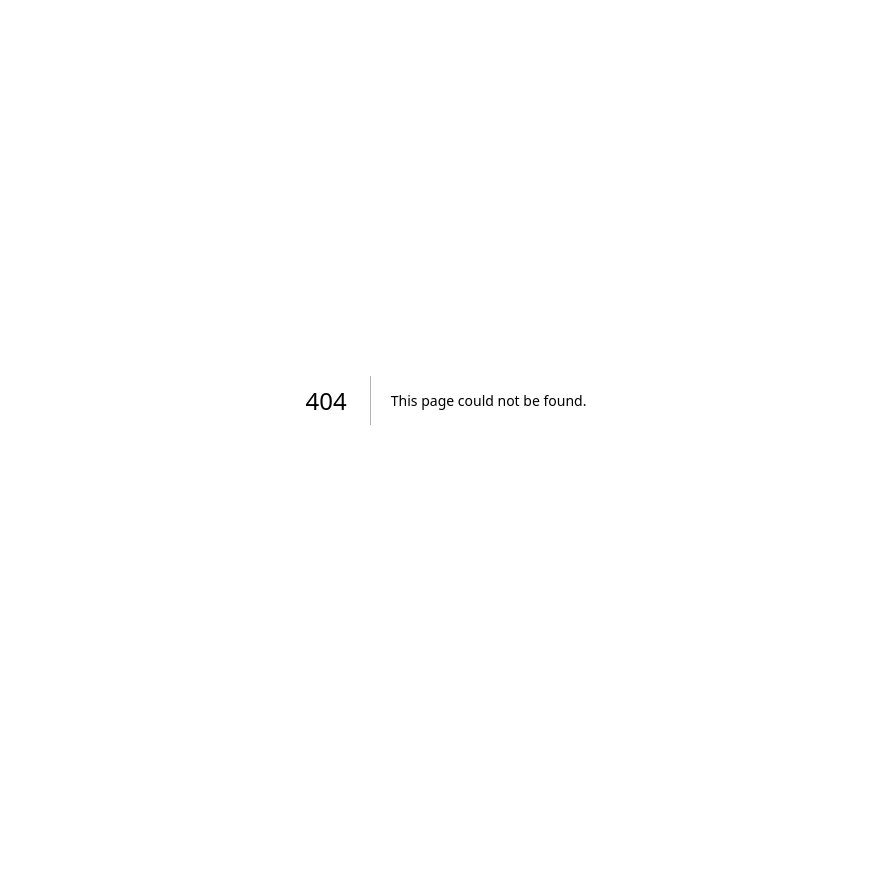
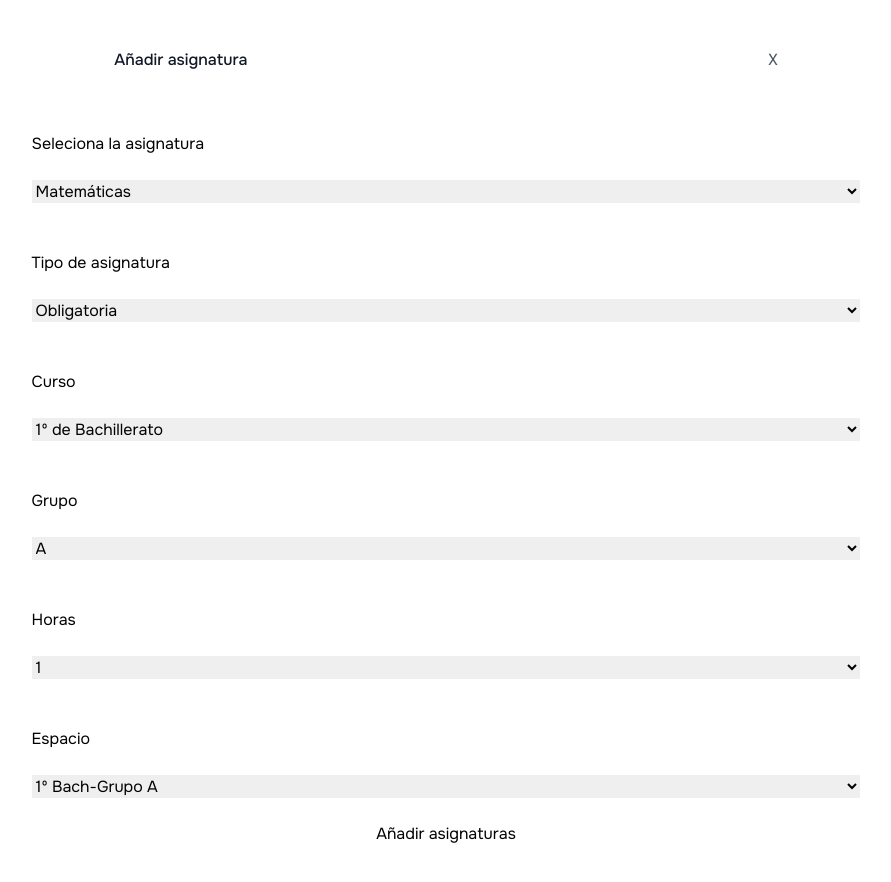
Before and after one commit to Naidev7/Teacher-dashboard, a Next.js app: page /pages/add in a window 1280 px wide. Before the commit this address had no page. Shown: the top 882 px of the page, without its empty margins (194-1085 px from the left). Before the commit the page ends 800 px from the top, so only its background shows below. Built offline with nearby package versions, Linux system fonts and the light colour scheme.

Commit message:
mongodb, libs connect, models

```diff
--- a/app/globals.css
+++ b/app/globals.css
@@ -13,3 +13,6 @@
     line-height: 24px;
     color:#1A1919 ;
 }
+/* .addSelects{
+    @apply text-normal text-sm leading-5 text-gray-900
+} */
--- /dev/null
+++ b/app/libs/mongoDb.ts
@@ -0,0 +1,11 @@
+import mongoose, { Mongoose } from "mongoose";
+
+export async function connectDB (){
+
+    try {
+       await mongoose.connect(process.env.DB__URL)
+        console.log('Connected with mongoDB')
+    } catch (error) {
+        console.log(error)
+    }
+}
--- /dev/null
+++ b/app/models/HoursM.ts
@@ -0,0 +1,9 @@
+import mongoose from "mongoose";
+
+const HoursSchema = new mongoose.Schema({
+   totals: Number,
+   teachingH: Number,
+   additionalH: Number,
+
+})
+export default mongoose.models.HoursSchema || mongoose.model('Hours', HoursSchema)
--- /dev/null
+++ b/app/models/SubjectsM.ts
@@ -0,0 +1,14 @@
+import mongoose from "mongoose";
+
+const SubjectSchema = new mongoose.Schema({
+    name: String,
+    type: String,
+    course: String,
+    group: String,
+    hours: Number,
+    spaces: String,
+    Actions: Array
+
+
+})
+export default mongoose.models.SubjectSchema || mongoose.model('Subject', SubjectSchema)
--- a/app/page.tsx
+++ b/app/page.tsx
@@ -3,7 +3,7 @@ import Main from "@/components/Main/Main";
 
 export default function Home() {
   return (
-    <main className="flex w-full h-full ">
+    <main className="flex h-full">
       <Menu />
       <Main />
     </main>
--- /dev/null
+++ b/app/pages/add/page.tsx
@@ -0,0 +1,84 @@
+import React from "react";
+
+function page() {
+  return (
+    <section className="flex flex-col justify-center p-12">
+      <div className="flex justify-around">
+      <h1 className="font-medium text-base leading-6 text-gray-900">Añadir asignatura</h1>
+      <span className="text-gray-600">
+        X
+      </span>
+      </div>
+      <form className="flex m-auto flex-col gap-y-6 mt-9 w-[70%] ">
+
+        <label htmlFor="subj" className="text-normal text-sm leading-5 text-gray-900"> </label>
+          Seleciona la asignatura
+          <select name="subj" id="subj">
+            <option value="Matemáticas">Matemáticas</option>
+            <option value="Ciéncias">Ciéncias</option>
+            <option value="Biología">Biología</option>
+            <option value="História">História</option>
+            <option value="Química">Química</option>
+            <option value="Sociales">Sociales</option>
+            <option value="Inglés">Inglés</option>
+          </select>
+
+
+        <label htmlFor="type" className="text-normal text-sm leading-5 text-gray-900"> </label>
+          Tipo de asignatura
+          <select name="type" id="type">
+            <option value="Obligatoria">Obligatoria</option>
+            <option value="Optativa">Optativa</option>
+          </select>
+
+
+        <label htmlFor="curso" className="text-normal text-sm leading-5 text-gray-900"></label>
+          Curso
+          <select name="curso" id="curso">
+          <option value="1º">1º de Bachillerato</option>
+          <option value="2ndº">2ndº de Bachillerato</option>
+          <option value="3rtº">3rtº de Bachillerato</option>
+          <option value="4rtº">4rtº de Bachillerato</option>
+
+          </select>
+
+
+        <label htmlFor="grup" className="text-normal text-sm leading-5 text-gray-900"></label>
+         Grupo
+          <select name="grup" id="grup">
+            <option value="A">A</option>
+            <option value="B">B</option>
+            <option value="C">C</option>
+          </select>
+
+
+        <label htmlFor="hours" className="text-normal text-sm leading-5 text-gray-900">    </label>
+          Horas
+          <select name="hours" id="hours">
+            <option value="1">1</option>
+            <option value="1,5">1,5</option>
+            <option value="2">2</option>
+            <option value="2,5">2,5</option>
+            <option value="3">3</option>
+            <option value="3,5">3,5</option>
+          </select>
+
+
+        <label htmlFor="spaces" className="text-normal text-sm leading-5 text-gray-900">     </label>
+          Espacio
+          <select name="spaces" id="spaces">
+            <option value="1º Bach-Grupo A">1º Bach-Grupo A</option>
+            <option value="1º Bach-Grupo B">1º Bach-Grupo B</option>
+            <option value="1º Bach-Grupo C">1º Bach-Grupo C</option>
+
+          </select>
+
+        <button>
+          Añadir asignaturas
+        </button>
+      </form>
+    </section>
+  );
+}
+
+export default page;
--- /dev/null
+++ b/app/pages/page.tsx
@@ -0,0 +1,9 @@
+
+
+function page() {
+  return (
+    <div>page</div>
+  )
+}
+
+export default page
--- a/components/Main/Hours/Hours.tsx
+++ b/components/Main/Hours/Hours.tsx
@@ -16,11 +16,11 @@ function Hours() {
             <h4 className="font-bold text-lg leading-12 text-gray-900">18 Horas</h4>
         </div>
         <div  className="bg-white p-6 rounded-xl">
-            <p className="font-medium text-sm leading-4 text-gray-700">Horas Totales</p>
+            <p className="font-medium text-sm leading-4 text-gray-700">Horas Lectivas</p>
             <h4 className="font-bold text-lg leading-12  text-gray-900">18 Horas</h4>
         </div>
         <div  className="bg-white p-6 rounded-xl">
-            <p className="font-medium text-sm leading-4 text-gray-700">Horas Totales</p>
+            <p className="font-medium text-sm leading-4 text-gray-700">Horas Complementarias</p>
             <h4 className="font-bold text-lg leading-12  text-gray-900">18 Horas</h4>
         </div>
     </article>
```
Also changed, not shown: 2 other files (tests, documents, lock files or other folders).
